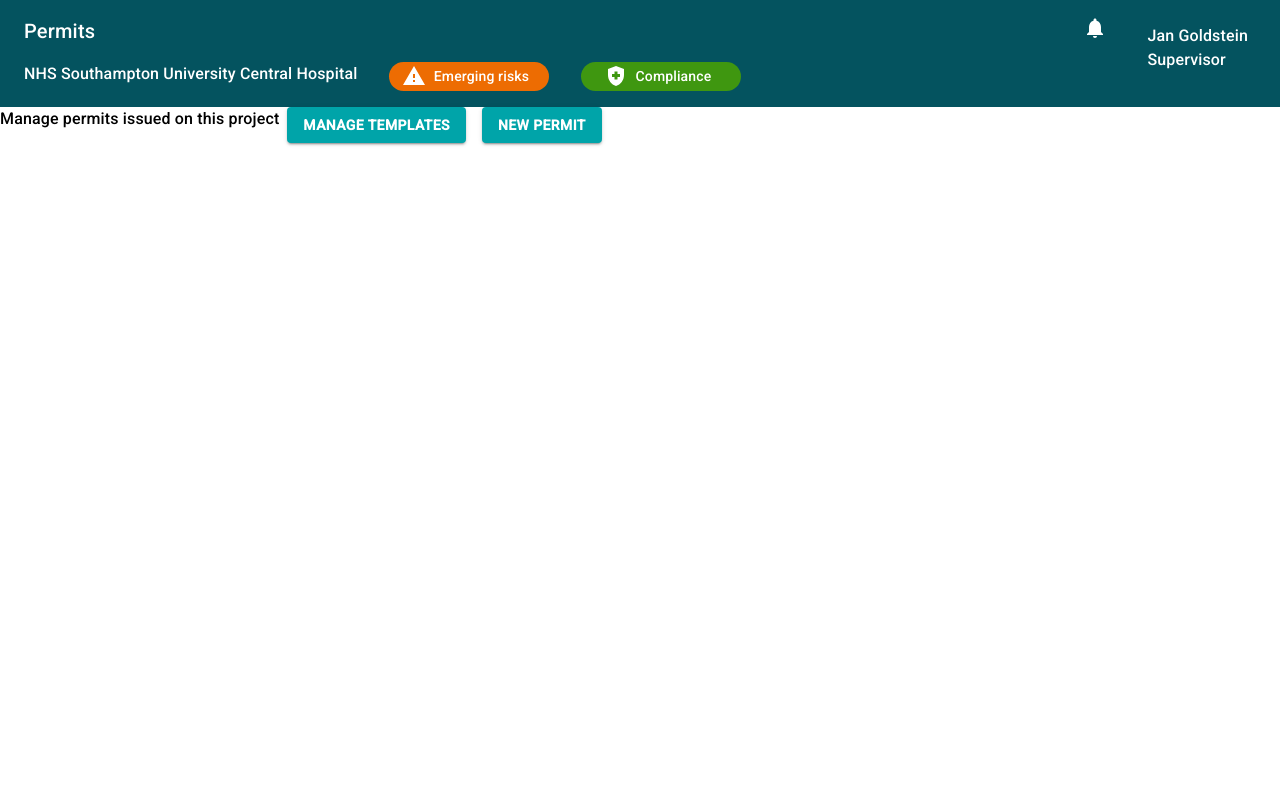
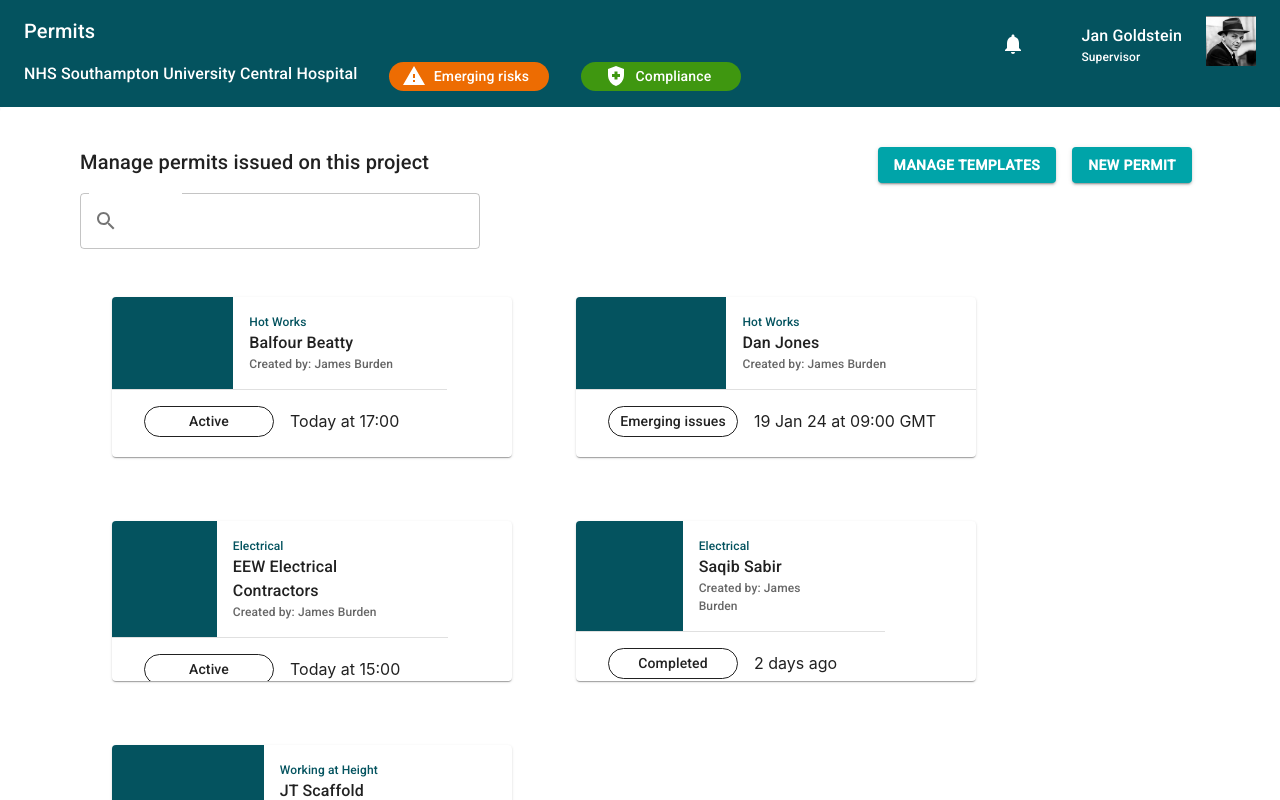
Before and after one commit to Catherinen29/skunkworks, a React (Create React App) app: page /permits in a window 1280 px wide. Shown: the top 800 px of the page. Built offline with nearby package versions, Linux system fonts and the light colour scheme.

Commit message:
Build out permits component.

```diff
--- a/src/components/Permits.js
+++ b/src/components/Permits.js
@@ -1,9 +1,13 @@
 import {Link as RouterLink} from 'react-router-dom'
-import { Box, Button, Grid, Link, Toolbar, Typography } from "@mui/material";
+import { Box, Button, Card, FormControl, Grid, InputAdornment, OutlinedInput, Paper, TableBody, TableRow, TextField, Toolbar, Typography } from "@mui/material";
 import BB_bg from "../BB_bg.png"
+import Frank from '../frank.png'
 import WarningIcon from '@mui/icons-material/Warning';
 import HealthAndSafetyIcon from '@mui/icons-material/HealthAndSafety';
 import NotificationsIcon from '@mui/icons-material/Notifications';
+import SearchIcon from '@mui/icons-material/Search';
+import CheckCircleIcon from '@mui/icons-material/CheckCircle'
+
 
 export default function Permits() {
 
@@ -25,6 +29,43 @@ export default function Permits() {
         verified: true,
     }]
 
+    const permits = [{
+        type: 'Hot Works',
+        supplier: 'Balfour Beatty',
+        createdBy: 'James Burden',
+        status: 'Active',
+        activatesAt: '',
+        expiresAt: 'Today at 17:00'
+    }, {
+        type: 'Hot Works',
+        supplier: 'Dan Jones',
+        createdBy: 'James Burden',
+        status: 'Emerging issues',
+        activatesAt: '19 Jan 24 at 09:00 GMT',
+        expiresAt: ''
+    }, {
+        type: 'Electrical',
+        supplier: 'EEW Electrical Contractors',
+        createdBy: 'James Burden',
+        status: 'Active',
+        activatesAt: '',
+        expiresAt: 'Today at 15:00'
+    }, {
+        type: 'Electrical',
+        supplier: 'Saqib Sabir',
+        createdBy: 'James Burden',
+        status: 'Completed',
+        activatesAt: '',
+        expiresAt: '2 days ago'
+    }, {
+        type: 'Working at Height',
+        supplier: 'JT Scaffold',
+        createdBy: 'James Burden',
+        status: 'Authorised',
+        activatesAt: '20 Jan 24 at 09:00 GMT',
+        expiresAt: ''
+    }]
+
 return(
 <Box sx={{display: 'flex', flexDirection: 'column'}}>
     <Toolbar
@@ -32,7 +73,7 @@ return(
     >
 
     <Grid container spacing={2} sx={{color: 'white', display: 'flex', flexDirection: 'row', pt: '1rem'}}>
-    <Grid item xs={9} sx={{display: 'flex', flexDirection: 'column'}}>
+    <Grid item xs={8} sx={{display: 'flex', flexDirection: 'column'}}>
         <Typography sx={{color: '#ffffff', fontSize: 20}}>Permits</Typography>
         <Box sx={{display: 'flex', flexDirection: 'row'}}>
             <Typography sx={{color: '#ffffff', mt: 2, mr: 2}}>NHS Southampton University Central Hospital</Typography>
@@ -89,30 +130,97 @@ return(
 
         </Grid>
 
-            <Grid item xs={3} sx={{display: 'flex', justifyContent: 'flex-end', p: 0}}>
+            <Grid item xs={4} sx={{display: 'flex', justifyContent: 'flex-end', p: 0}}>
                  {/* Notifications */}
-                 <Box sx={{mx: '2rem'}}>
+                <Box sx={{mx: '2rem', my: '1rem'}}>
                     <NotificationsIcon style={{ fill: 'white'}}></NotificationsIcon>
                 </Box>
                {/* Current user info */}
-               <Box sx={{flexDirection: 'column', justifyContent: 'flex-end', p: '0.5rem'}}>
+               <Box sx={{flexDirection: 'column', p: '0.5rem', mx: '1rem'}}>
                     {/* user image */}
-                    <Typography sx={{alignSelf: ''}}>{workers[0].name}</Typography>
-                    <Typography>{workers[0].position}</Typography>
+                    <Typography>{workers[0].name}</Typography>
+                    <Typography sx={{fontSize: 12}}>{workers[0].position}</Typography>
                </Box>
+               <img src={Frank} width={50} height={50} alt="User_image"></img>
             </Grid>
     </Grid>
-
     </ Toolbar>
 
-    <Box sx={{display: 'flex', flexDirection: 'row'}}>
-        <Typography>Manage permits issued on this project</Typography>
+    <Paper sx={{py: 5, px: 10}}>
+        <Box sx={{display: 'flex', flexDirection: 'row', justifyContent: 'space-between'}}>
+        <Box>
+            <Typography sx={{fontSize: 20}}>Manage permits issued on this project</Typography>
+            {/* Search permits */}
+            <FormControl variant='outlined'
+                sx={{width: '25rem', my: 2}}>
+                {/* <InputLabel>Search permits</InputLabel>  */}
+                <OutlinedInput
+                startAdornment={
+                        <InputAdornment position='start'>
+                            <SearchIcon></SearchIcon>
+                        </InputAdornment>
+                    }
+                        label='Search permits'
+                />
+            </FormControl>
 
+            {/* Filters */}
+        </Box>
+
+        <Box>
         <Button variant="contained"
             sx={{bgcolor:  '#00a4a9', fontWeight: 'bold', mx: 1}}>MANAGE TEMPLATES</Button>
         <Button component={RouterLink} to="/newpermit" variant="contained"
             sx={{bgcolor:  '#00a4a9', fontWeight: 'bold', mx: 1}}>NEW PERMIT</Button>
-    </Box>
+        </Box>
+        </Box>
+
+        {/* List of permits */}
+        <Box sx={{display: 'flex', flexWrap: 'wrap'}}>
+            {permits.map((permit) => (
+                <Card sx={{width: '25rem', height: '10rem', margin: '2rem', display: 'flex'}}>
+                    <TableBody sx={{width: '100%'}}>
+                    <TableRow sx={{height: '5rem'}}>
+                        <Box sx={{display: 'flex', flexDirection: 'row'}}>
+
+                            {/* works type image */}
+                            <Box sx={{width: '40%', bgcolor: '#04535f'}}></Box>
+
+                            <Box sx={{m: '1rem'}}>
+                                <Typography sx={{color: '#04535f', fontSize: 12}}>{permit.type}</Typography>
+                                <Typography>{permit.supplier}</Typography>
+                                <Typography sx={{color: 'rgba(0, 0, 0, 0.6)', fontSize: 12}}>Created by: {permit.createdBy}</Typography>
+                            </Box>
+                        </Box>
+                    </TableRow>
+
+                    <TableRow>
+                    <Box sx={{display: 'flex', justifyContent: 'center', alignItems: 'center', flexDirection: 'row', p: '1rem',
+                            width: '100%', borderTop: 1, borderColor: 'rgba(0, 0, 0, 0.12)'}}>
+                        <Box sx={{
+                                width: '8rem', height: '1.8rem', borderRadius: 50, border: 1,
+                                display: 'flex', justifyContent: 'center', alignItems: 'center'}}
+                            >
+                            <Typography sx={{ fontSize: 14, alignSelf: 'center', m: '0.5rem',
+                                }}>
+                                {permit.status}
+                            </Typography>
+                        </Box>
+
+                        <Box sx={{mx: '1rem'}}>
+                            {permit.expiresAt.length > 0 && permit.expiresAt}
+                            {permit.activatesAt.length > 0 && permit.activatesAt}
+                        </Box>
+                    </Box>
+                    </TableRow>
+
+                    </TableBody>
+
+                </Card>
+            ))}
+        </Box>
+    </Paper>
+
 </Box>
 )
 }
```
